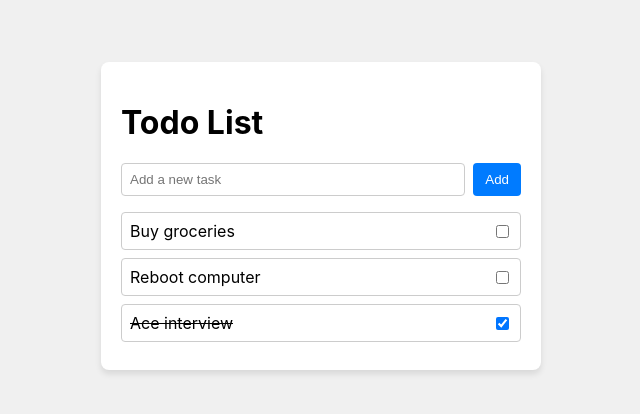
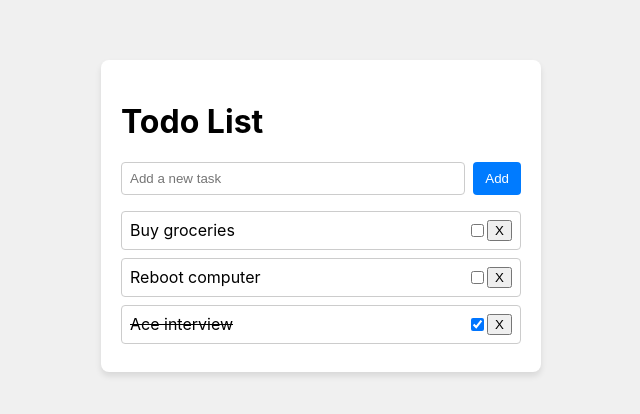
Before and after one commit to Dave-Guangyao-Li/todo-list-ts, a React (Create React App) app: page / in a window 1280 px wide. Shown: the part 184-598 px from the top of the page, without its empty margins (319-959 px from the left). Built offline with nearby package versions, Linux system fonts and the light colour scheme.

Commit message:
task: delte todo items

```diff
--- a/src/App.tsx
+++ b/src/App.tsx
@@ -38,6 +38,11 @@
 		]);
 	}, []);
 
+	const handleDelete = (id: string) => {
+		const updateTodos = todos.filter((todo: Todo) => todo.id !== id);
+		setTodos(updateTodos);
+	};
+
 	const handleChange = (id: string, checked: boolean) => {
 		const updatedTodos = todos
 			.map((todo: Todo) => (todo.id === id ? { ...todo, checked } : todo))
@@ -70,7 +75,7 @@
 			<h1>Todo List</h1>
 			<AddInput onAdd={addTodo} />
 			{/*  the checked value is explicitly passed from the TodoItem component via the onChange handler. This approach ensures that the checked state of the todo is set to the exact value provided by the input event (e.target.checked), which comes directly from the browser’s checkbox state. */}
-			<TodoList todos={todos} onChange={handleChange} />
+			<TodoList todos={todos} onChange={handleChange} onDelete={handleDelete} />
 		</Wrapper>
 	);
 };
--- a/src/components/TodoItem.tsx
+++ b/src/components/TodoItem.tsx
@@ -20,6 +20,7 @@
 	label: string;
 	checked: boolean;
 	onChange: (id: string, checked: boolean) => void; // Ensure this is included
+	onDelete: (id: string) => void;
 }
 
 const TodoItem: React.FC<TodoItemProps> = ({
@@ -27,15 +28,26 @@
 	label,
 	checked,
 	onChange,
+	onDelete,
 }) => {
 	return (
 		<TodoWrapper>
 			<Label checked={checked}>{label}</Label>
-			<input
-				type='checkbox'
-				checked={checked}
-				onChange={(e) => onChange(id, e.target.checked)} // The checked value passed to onChange comes directly from the DOM event (e.target.checked), which ensures that the UI and the application state remain in sync.
-			/>
+			<div
+				className='checkbox-and-delete'
+				style={{
+					display: 'flex',
+					alignItems: 'center',
+					justifyContent: 'space-between',
+				}}
+			>
+				<input
+					type='checkbox'
+					checked={checked}
+					onChange={(e) => onChange(id, e.target.checked)} // The checked value passed to onChange comes directly from the DOM event (e.target.checked), which ensures that the UI and the application state remain in sync.
+				/>
+				<button onClick={() => onDelete(id)}>X</button>
+			</div>
 		</TodoWrapper>
 	);
 };
--- a/src/components/TodoList.tsx
+++ b/src/components/TodoList.tsx
@@ -10,13 +10,19 @@
 interface TodoListProps {
 	todos: Todo[];
 	onChange: (id: string, checked: boolean) => void;
+	onDelete: (id: string) => void;
 }
 
-const TodoList: React.FC<TodoListProps> = ({ todos, onChange }) => {
+const TodoList: React.FC<TodoListProps> = ({ todos, onChange, onDelete }) => {
 	return (
 		<div>
 			{todos.map((todo) => (
-				<TodoItem key={todo.id} {...todo} onChange={onChange} />
+				<TodoItem
+					key={todo.id}
+					{...todo}
+					onChange={onChange}
+					onDelete={onDelete}
+				/>
 			))}
 		</div>
 	);
```
